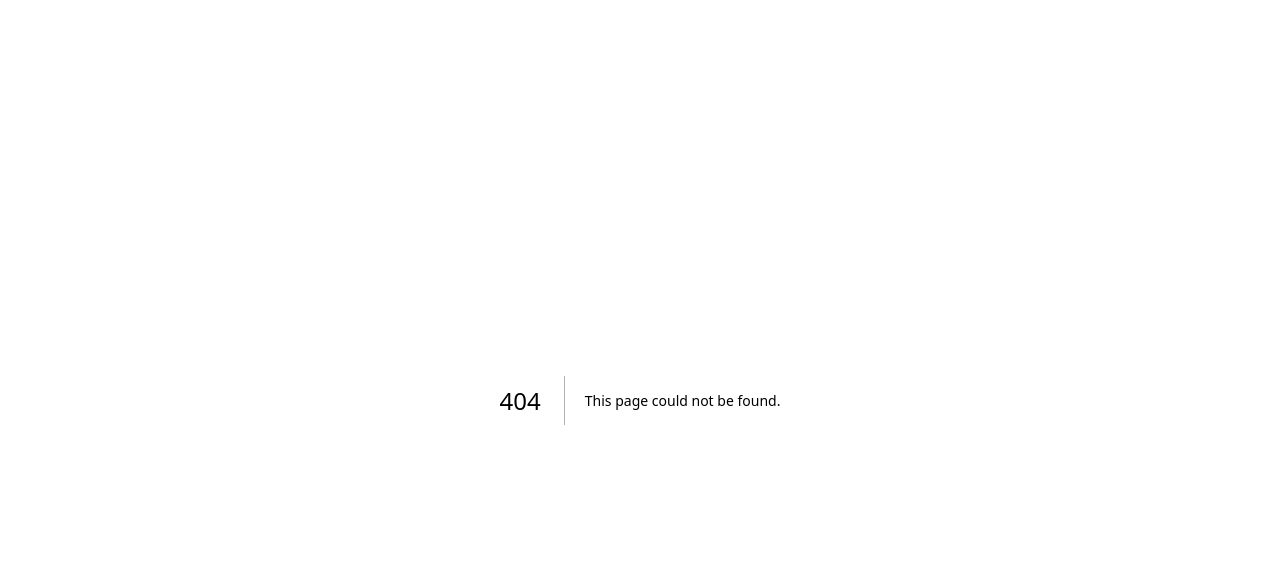
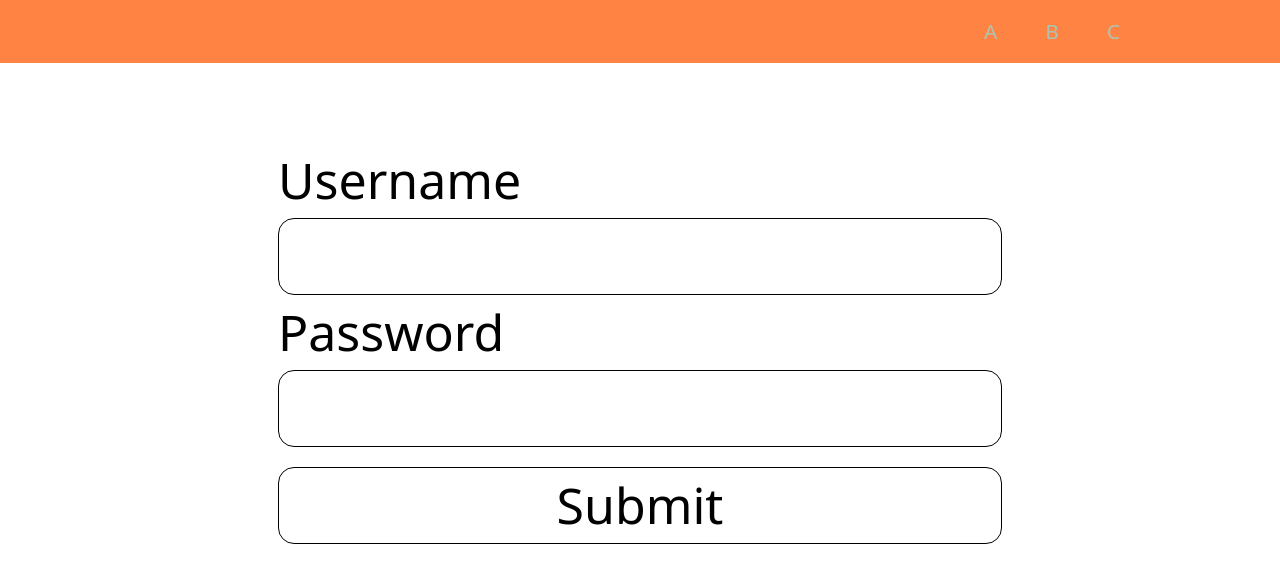
Before and after one commit to Radekminecraft/hackathon, a Next.js app in the folder web/: page /login in a window 1280 px wide. Before the commit this address had no page. Shown: the top 582 px of the page. Built offline with nearby package versions, Linux system fonts and the light colour scheme.

Commit message:
added login page and its css

```diff
--- /dev/null
+++ b/web/pages/api/login_script.js
@@ -0,0 +1,3 @@
+function Login() {
+
+}
--- a/web/pages/entry_1.js
+++ /dev/null
@@ -1,9 +0,0 @@
-import Header from "@/components/header";
-import React from "react";
-export default function Entry_1() {
-    return (
-        <>
-        <Header></Header>
-        </>
-    );
-}
--- /dev/null
+++ b/web/pages/login.js
@@ -0,0 +1,21 @@
+import Header from "@/components/header";
+import React from "react";
+export default function Login() {
+    return (
+        <>
+        <Header></Header>
+        <div id="logform-div">
+            <form id="logform-form">
+                <label for="username">Username</label><br></br>
+                <input type="text" id="username" name="username"></input><br></br>
+
+                <label for="password">Password</label><br></br>
+                <input type="password" id="password" name="password"></input><br></br>
+                <div class="spacer-20"></div>
+                <input id="logform-submit" type="submit" value="Submit"></input>
+            </form>
+        </div>
+
+        </>
+    );
+}
--- a/web/styles/globals.css
+++ b/web/styles/globals.css
@@ -50,3 +50,38 @@ p {
     vertical-align: middle;
     padding-top: 0rem;
 }
+
+#logform-div {
+    margin-left: auto;
+    margin-right: auto;
+
+    padding-top: 5rem;
+
+
+}
+#logform-form {
+    margin-left: auto;
+    margin-right: auto;
+    font-size: 50px;
+    max-width: fit-content;
+    input {
+        border: 1px solid black;
+        border-radius: 1rem;
+    }
+}
+
+#logform-submit {
+    width: 100%;
+
+}
+#logform-submit:hover {
+    background-color: #ff8343;
+    /*padding: 5px; */
+    transition: 100ms linear;
+    border: 5px solid #ff8343;
+}
+
+.spacer-20 {
+    width: 100px;
+    height: 20px;
+}
```
